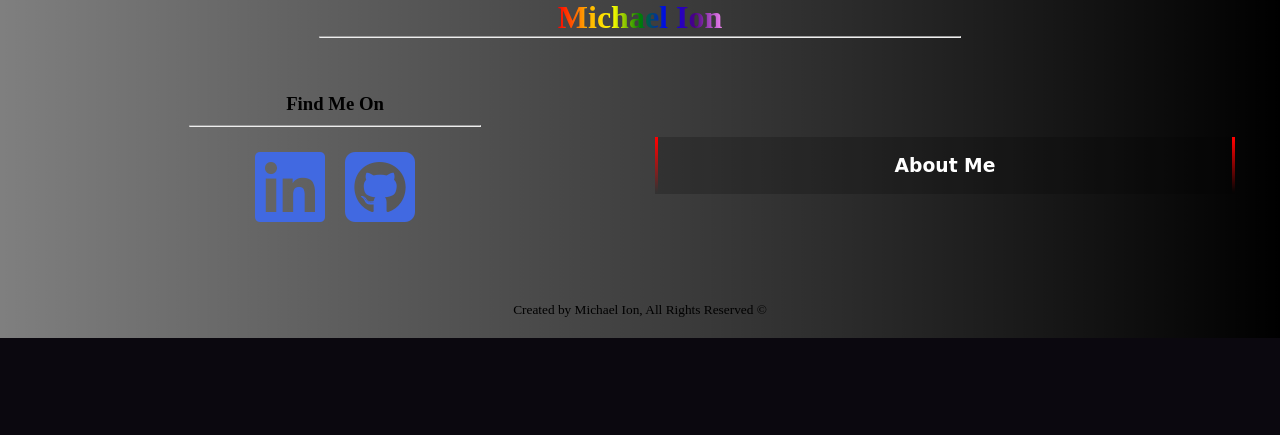
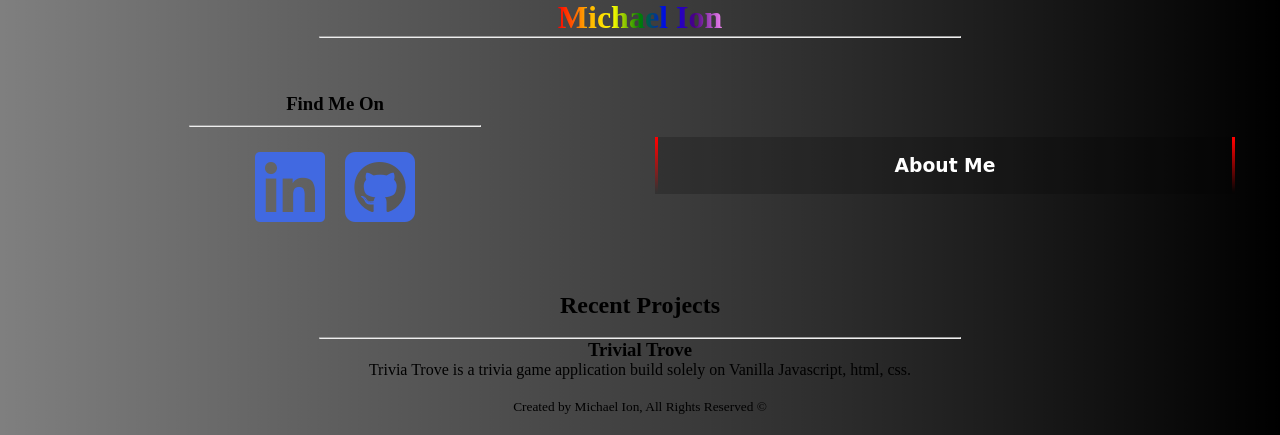
Before and after one commit to maion308/about_me, a PHP site: page / in a window 1280 px wide. Shown: the part 797-1232 px from the top of the page. Before the commit the page ends 1135 px from the top, so only its background shows below. Run offline with PHP 8.4, Linux system fonts and the light colour scheme; some libraries are stand-ins or nearby versions; some web fonts are replaced.

Commit message:
more styling done

```diff
--- a/app.js
+++ b/app.js
@@ -25,11 +25,12 @@ projects.addEventListener("click", () => {
 })
 
 aboutLink.addEventListener("click", () => {
-    if(mainContent.classList == "hide") {
+    if(mainContent.classList == "hide" || contactContent.classList == "hide") {
         mainContent.setAttribute("class", "main-container");
         mainContent.classList.remove("hide");
         imgContent.setAttribute("class", "image-container");
         imgContent.classList.remove("hide");
+        projectBox.setAttribute("class", "hide")
     }
 })
 
--- a/index.html
+++ b/index.html
@@ -69,7 +69,13 @@
     </main>
 
     <section id="project-content" class="project-container hide">
-        <h3>Recent Projects</h3>
+        <h1 class="projects-header">Recent Projects</h1>
+        <br>
+        <hr />
+            <h3>Trivial Trove</h3>
+            <p>Trivia Trove is a trivia game application build solely
+               on Vanilla Javascript, html, css.</p>
+
     </section>
 
     <section id="contact-content" class="contact-container hide">
--- a/projects.html
+++ b/projects.html
@@ -13,7 +13,7 @@
 </head>
 <body>
     <header class="header-background">
-        <!-- <h1 class="header-title">Michael Ion</h1> -->
+
     </header>
     <nav class="navbar">
         <ul class="navbar-items">
--- a/style.css
+++ b/style.css
@@ -175,6 +175,17 @@
         color: transparent;
       }
 
+    .project-container {
+        display: flex;
+        flex-direction: column;
+        justify-content: center;
+        align-items: center;
+    }
+
+    .app-image-container {
+        display: flex;
+        flex-direction: row;
+    }
 
 
 }
```
Also changed, not shown: assets/Screen Shot 2019-11-25 at 12.14.42 PM.png (added), assets/Screen Shot 2019-11-25 at 12.14.51 PM.png (added), assets/Screen Shot 2019-11-25 at 12.15.03 PM.png (added), assets/Screen Shot 2019-11-25 at 12.15.12 PM.png (added), assets/Screen Shot 2019-11-25 at 12.15.29 PM.png (added), assets/Screen Shot 2019-11-25 at 12.17.04 PM.png (added), assets/Screen Shot 2019-11-25 at 12.17.14 PM.png (added), assets/Screen Shot 2019-11-25 at 12.17.32 PM.png (added), assets/Screen Shot 2019-11-25 at 12.18.04 PM.png (added), assets/Screen Shot 2019-11-25 at 12.18.12 PM.png (added), assets/Screen Shot 2019-11-25 at 12.18.22 PM.png (added), 3 other files.
